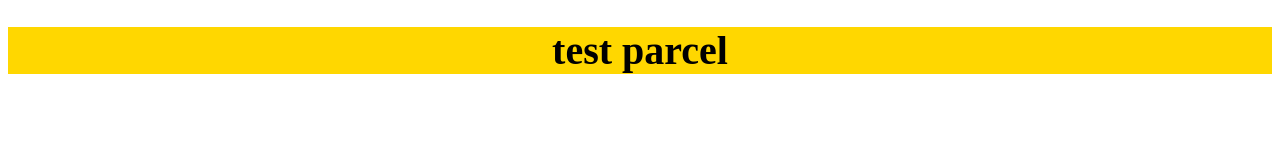
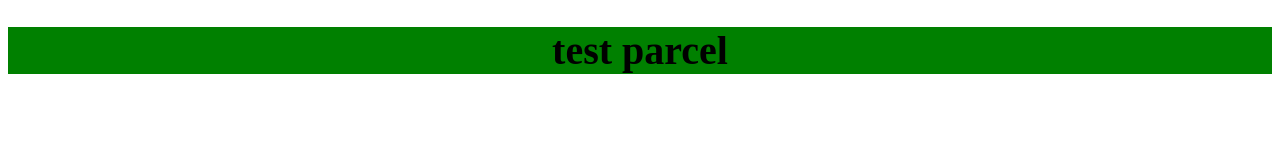
Before and after one commit to gRAKLECLER/Nespresso, a website built with Parcel: page src/index.html in a window 1280 px wide. Built offline with nearby package versions, Linux system fonts and the light colour scheme.

Commit message:
change h1 background color

```diff
--- a/src/scss/header.scss
+++ b/src/scss/header.scss
@@ -1,5 +1,5 @@
 .header {
-  background: gold;
+  background: green;
 
   .title {
     font-size: 40px;
```
